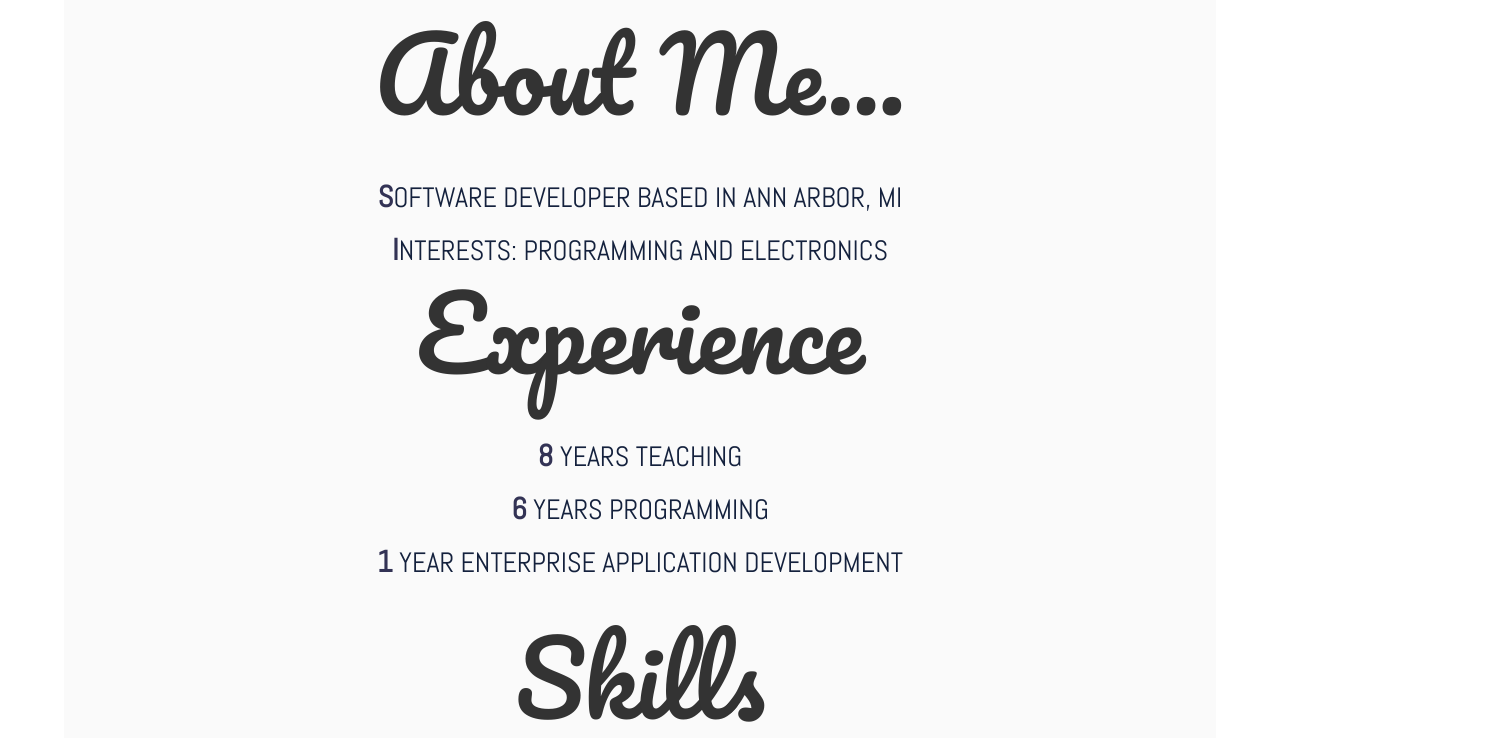
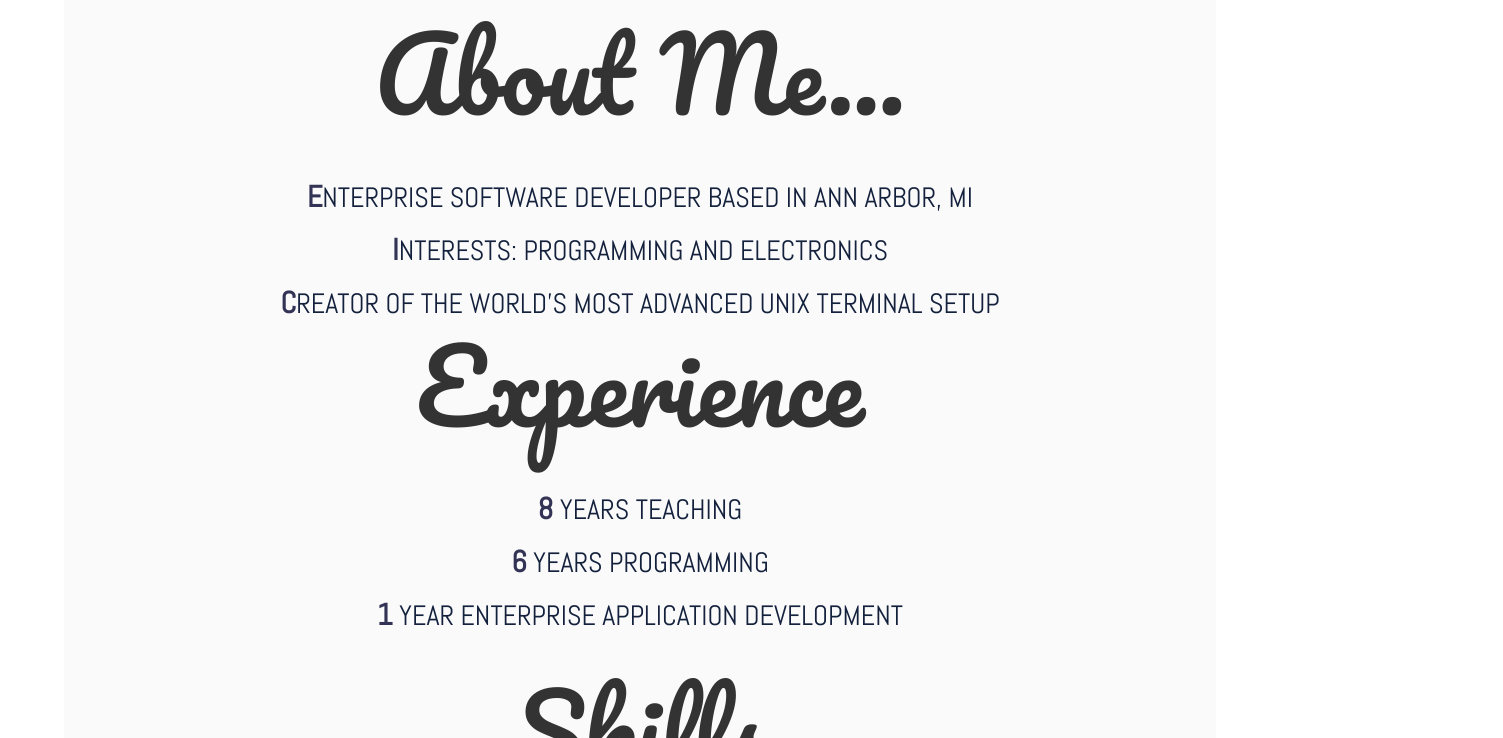
Before and after one commit to MenkeTechnologies/MenkeTechnologies.github.io, a plain HTML site: page about.html in a window 1280 px wide. Shown: the part 62-800 px from the top of the page, 1503 px wide, since content can reach past the window. Drawn offline with nearby package versions, Linux system fonts and the light colour scheme.

Commit message:
enterprise dev and custom terminal

```diff
--- a/about.html
+++ b/about.html
@@ -84,8 +84,9 @@
 
     <h5>About Me...</h5>
     <p>&nbsp;</p>
-    <h3>Software Developer based in Ann Arbor, MI</h3>
+    <h3>Enterprise Software Developer based in Ann Arbor, MI</h3>
     <h3>Interests: Programming and Electronics</h3>
+    <h3>Creator of the World's Most Advanced UNIX Terminal Setup</h3>
     <h5>Experience</h5>
     <p>&nbsp;</p>
     <h3>8 years teaching</h3>
```
